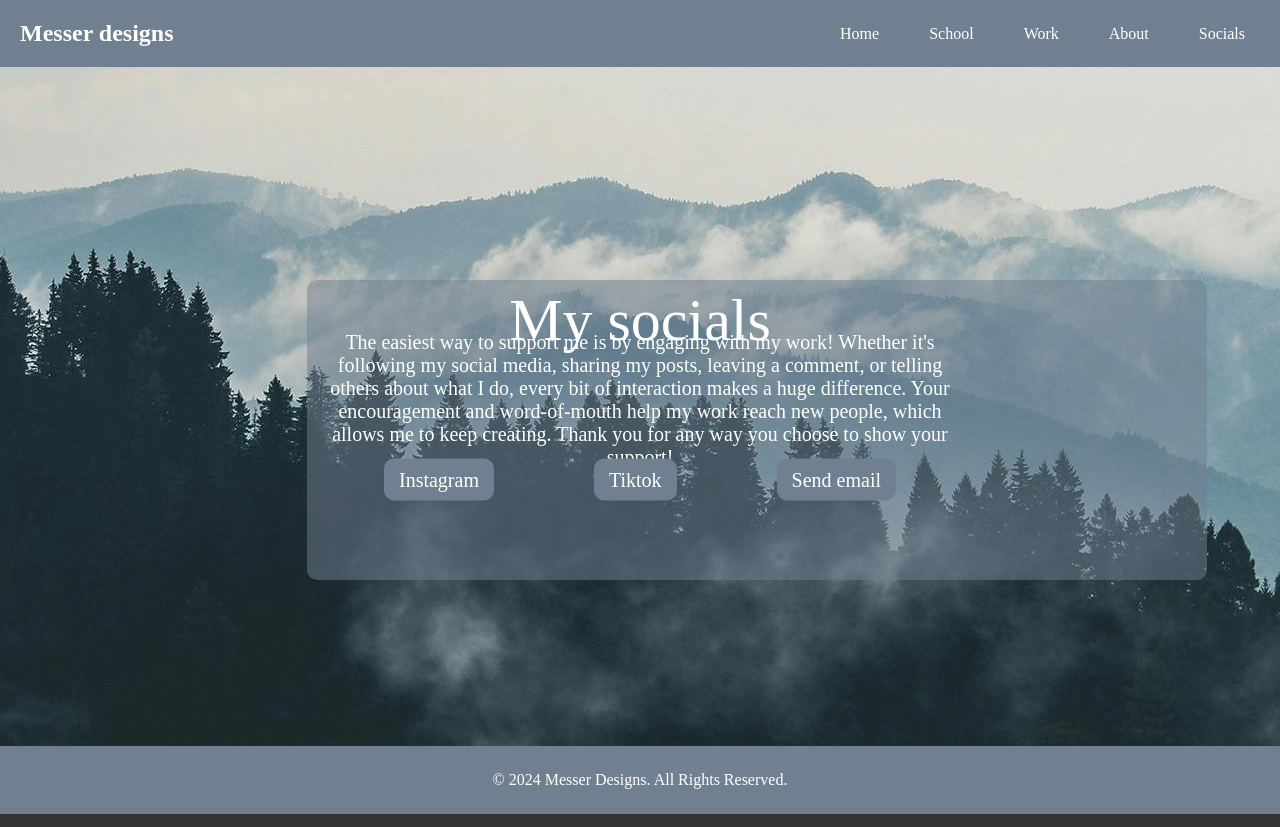
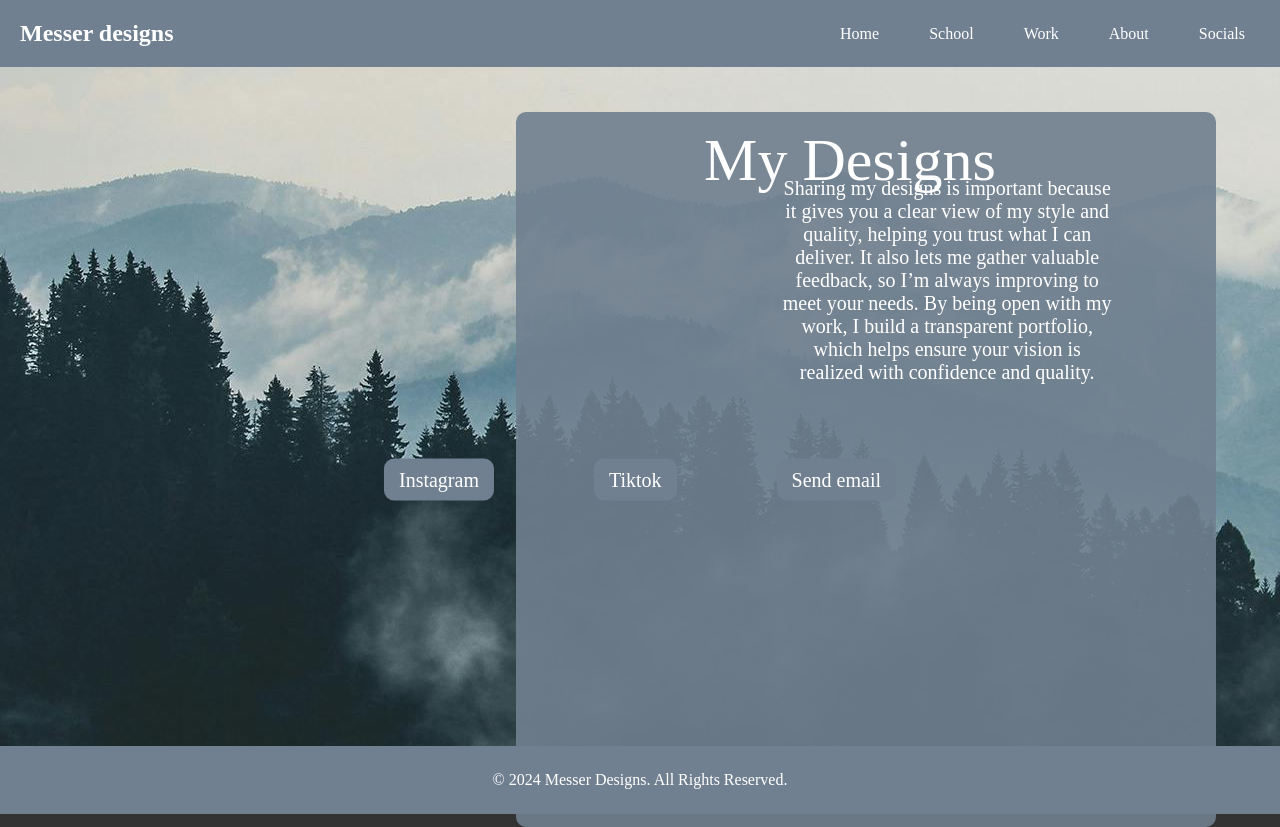
Before and after one commit to IainMesser/CssLab, a plain HTML site: page MyWork.html in a window 1280 px wide. Drawn offline with Linux system fonts and the light colour scheme.

Commit message:
main title page

```diff
--- a/Css/Work.css
+++ b/Css/Work.css
@@ -78,8 +78,8 @@ figure {
 /*Social links*/
 section h3 {
     position: absolute;
-    top: 40%;
-    left: 50%;
+    top: 20%;
+    right: 3%;
     transform: translate(-50%, -50%);
     color: #fff;
     font-size: 60px;
@@ -89,25 +89,26 @@ section h3 {
 }
 .box {
     position: absolute;
-    top: 0%;
-    left: 50%;
-    width: 900px;
-    height: 600px;
+    top: 14%;
+    right: 5%;
+    width: 700px;
+    height: 715px;
     background-color: #708090;
     box-sizing: border-box;
     border-radius: 10px;
-    opacity: 50%;
+    opacity: 90%;
     z-index: -1;
 }
 section p{
     position: absolute;
-    top: 50%;
-    left: 50%;
+    top: 30%;
+    left: 74%;
     transform: translate(-50%, -50%);
     color: #fff;
     font-size: 20px;
     text-align: center;
     font-weight: 1;
+    padding-top: 80px;
 }
 .social ul{
     position: absolute;
--- a/MyWork.html
+++ b/MyWork.html
@@ -4,7 +4,7 @@
     <meta charset="UTF-8">
     <meta name="viewport" content="width=device-width, initial-scale=1.0">
     <title>Messer Designs</title>
-    <link href="./Css/Social-links.css" rel="stylesheet">
+    <link href="./Css/Work.css" rel="stylesheet">
 </head>
 
 <body>
@@ -34,10 +34,12 @@
     <div class="social">
     <section>
         <!--Social links more then contact info but did add email-->
-            <h3> My socials</h3>
-            <p>The easiest way to support me is by engaging with my work! Whether it's following my social media, sharing my posts, leaving a comment, or telling others about what
-                I do, every bit of interaction makes a huge difference. Your encouragement and word-of-mouth help my work reach new people, which allows me to keep creating. Thank
-                you for any way you choose to show your support!</p>
+            <h3> My Designs</h3>
+            <p>
+                Sharing my designs is important because it gives you a clear view of my style and quality, helping you trust what I can deliver. It also lets me gather valuable feedback,
+                so I’m always improving to meet your needs. By being open with my work, I build a transparent portfolio, which helps ensure your vision is realized with confidence and
+                quality.
+            </p>
             <ul>
                 <li> <a href="https://www.instagram.com/messer_designs/">Instagram</a></li>
                 <li> <a href="https://www.tiktok.com/@messer_designs">Tiktok</a></li>
```
Also changed, not shown: socials.html (+1 -1 lines).
